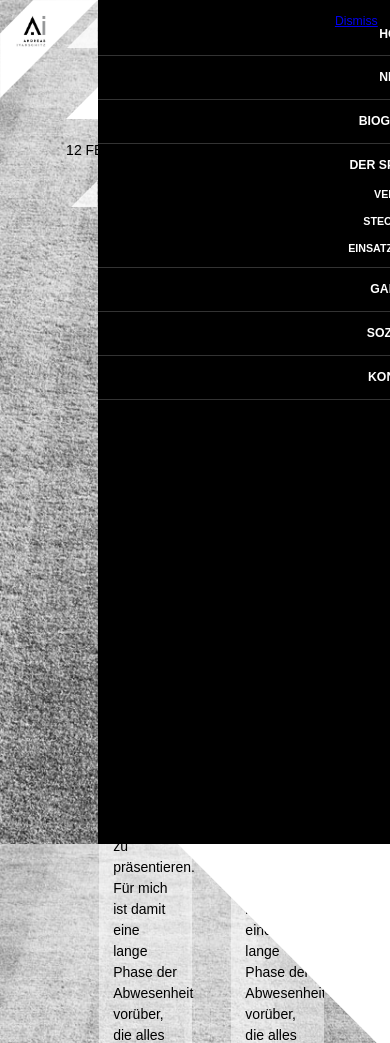
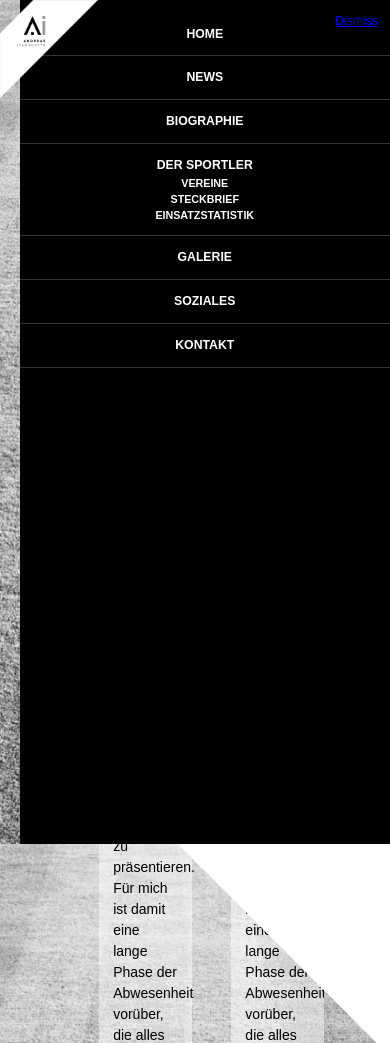
Before and after one commit to MarkusToe/IvanschitzWebsite, a PHP site: page / in a window 390 px wide; the page is wider, and only the part inside the window is pictured. Shown: the top 1043 px of that part. Run offline with PHP 8.4, Linux system fonts and the light colour scheme; some libraries are stand-ins or nearby versions.

Commit message:
responsive menu

```diff
--- a/sass/screen.scss
+++ b/sass/screen.scss
@@ -575,16 +575,12 @@ footer {
 }
 
 @media all and (max-width: 72em) {
-  .control {
-    display: block;
-    position: absolute;
-    top: 1em;
-    right: 1em;
+  [role="navigation"] {
+    width: 100%;
+    right: 3em;
   }
 
   .main-nav {
-    min-width: 600px;
-
     li {
       a {
         margin-right: 0px;
@@ -611,8 +607,15 @@ footer {
 }
 
 @media all and (max-width: 50em) {
+  .control {
+    display: block;
+    position: absolute;
+    top: 1em;
+    right: 1em;
+  }
+
   [role="navigation"] {
-    width: 75%;
+    width: 95%;
     position: absolute;
     z-index: 1;
     top: 0;
@@ -640,7 +643,7 @@ footer {
     }
 
     > li {
-      padding: .5em 0;
+      padding: 1em 0;
       border-bottom: 1px solid rgba(255, 255, 255, .2);
     }
 
@@ -651,6 +654,8 @@ footer {
         background: transparent;
         color: white;
         margin: 0;
+        padding: 0;
+        height: 100%;
 
         &:hover {
           background: transparent;
@@ -661,6 +666,13 @@ footer {
         display: none;
         margin: 0;
       }
+
+      &:first-child,
+      &:last-child {
+        a:before, a:after {
+          display: none !important;
+        }
+      }
     }
   }
 }
--- a/stylesheets/screen.css
+++ b/stylesheets/screen.css
@@ -907,6 +907,33 @@ footer .adidas img {
 
 @media all and (max-width: 72em) {
   /* line 578, ../sass/screen.scss */
+  [role="navigation"] {
+    width: 100%;
+    right: 3em;
+  }
+
+  /* line 585, ../sass/screen.scss */
+  .main-nav li a {
+    margin-right: 0px;
+    padding-right: 5px;
+    padding-left: 5px;
+  }
+  /* line 591, ../sass/screen.scss */
+  .main-nav li a:before, .main-nav li a:after {
+    display: none;
+    margin: 0;
+  }
+  /* line 596, ../sass/screen.scss */
+  .main-nav li:first-child a:before {
+    display: block;
+  }
+  /* line 601, ../sass/screen.scss */
+  .main-nav li:last-child a:after {
+    display: block;
+  }
+}
+@media all and (max-width: 50em) {
+  /* line 610, ../sass/screen.scss */
   .control {
     display: block;
     position: absolute;
@@ -914,34 +941,9 @@ footer .adidas img {
     right: 1em;
   }
 
-  /* line 585, ../sass/screen.scss */
-  .main-nav {
-    min-width: 600px;
-  }
-  /* line 589, ../sass/screen.scss */
-  .main-nav li a {
-    margin-right: 0px;
-    padding-right: 5px;
-    padding-left: 5px;
-  }
-  /* line 595, ../sass/screen.scss */
-  .main-nav li a:before, .main-nav li a:after {
-    display: none;
-    margin: 0;
-  }
-  /* line 600, ../sass/screen.scss */
-  .main-nav li:first-child a:before {
-    display: block;
-  }
-  /* line 605, ../sass/screen.scss */
-  .main-nav li:last-child a:after {
-    display: block;
-  }
-}
-@media all and (max-width: 50em) {
-  /* line 614, ../sass/screen.scss */
+  /* line 617, ../sass/screen.scss */
   [role="navigation"] {
-    width: 75%;
+    width: 95%;
     position: absolute;
     z-index: 1;
     top: 0;
@@ -951,46 +953,52 @@ footer .adidas img {
     background: black;
   }
 
-  /* line 625, ../sass/screen.scss */
+  /* line 628, ../sass/screen.scss */
   .main-nav {
     float: none;
     padding: 0;
     margin-top: 1em;
   }
-  /* line 630, ../sass/screen.scss */
+  /* line 633, ../sass/screen.scss */
   .main-nav ul {
     display: block;
     visibility: visible;
     position: relative;
     margin: 0;
   }
-  /* line 636, ../sass/screen.scss */
+  /* line 639, ../sass/screen.scss */
   .main-nav ul a {
     text-align: center;
     font-size: .875em;
   }
-  /* line 642, ../sass/screen.scss */
+  /* line 645, ../sass/screen.scss */
   .main-nav > li {
-    padding: .5em 0;
+    padding: 1em 0;
     border-bottom: 1px solid rgba(255, 255, 255, 0.2);
   }
-  /* line 647, ../sass/screen.scss */
+  /* line 650, ../sass/screen.scss */
   .main-nav li {
     float: none;
   }
-  /* line 650, ../sass/screen.scss */
+  /* line 653, ../sass/screen.scss */
   .main-nav li a {
     background: transparent;
     color: white;
     margin: 0;
+    padding: 0;
+    height: 100%;
   }
-  /* line 655, ../sass/screen.scss */
+  /* line 660, ../sass/screen.scss */
   .main-nav li a:hover {
     background: transparent;
   }
-  /* line 660, ../sass/screen.scss */
+  /* line 665, ../sass/screen.scss */
   .main-nav li a:before, .main-nav li a:after {
     display: none;
     margin: 0;
   }
+  /* line 672, ../sass/screen.scss */
+  .main-nav li:first-child a:before, .main-nav li:first-child a:after, .main-nav li:last-child a:before, .main-nav li:last-child a:after {
+    display: none !important;
+  }
 }
```
